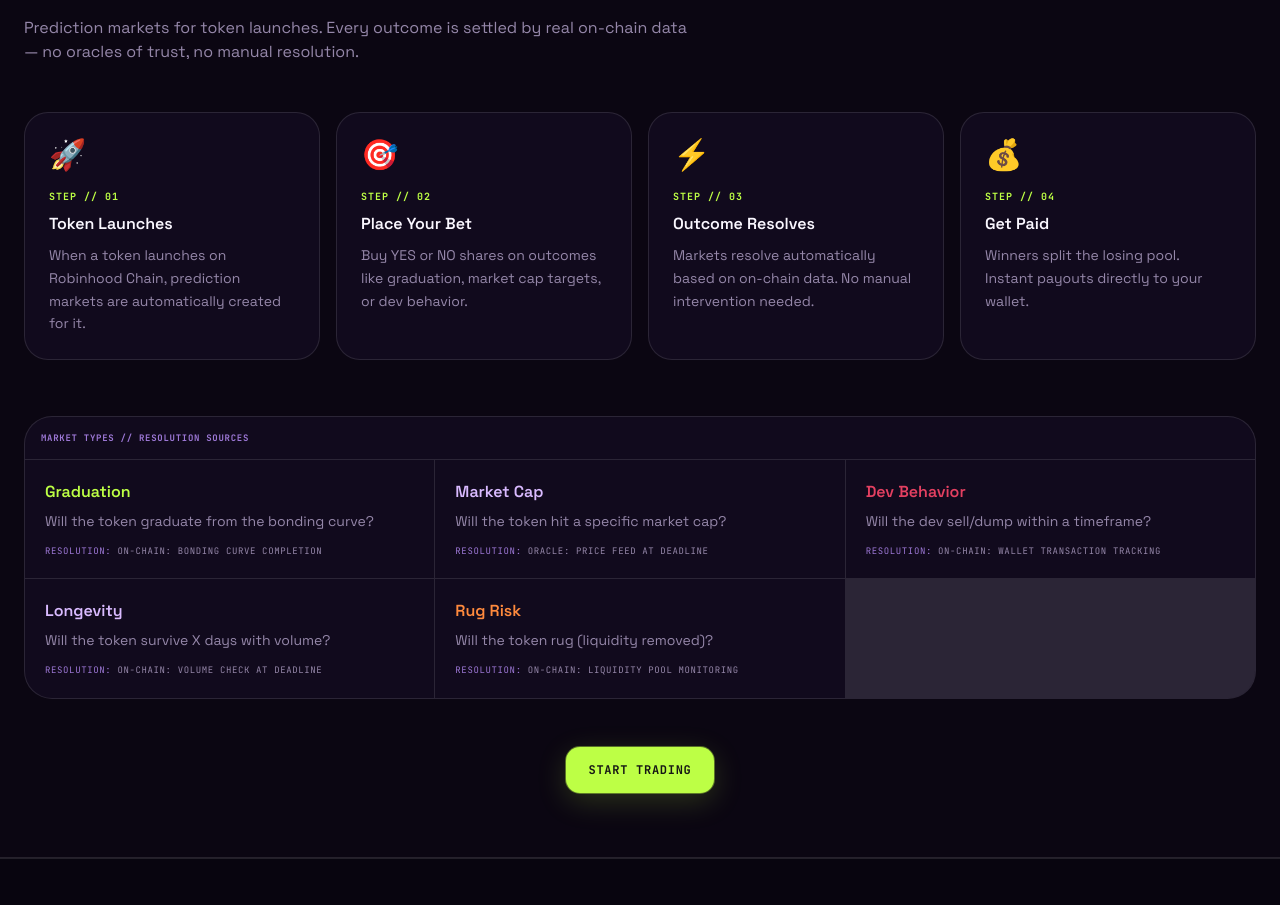
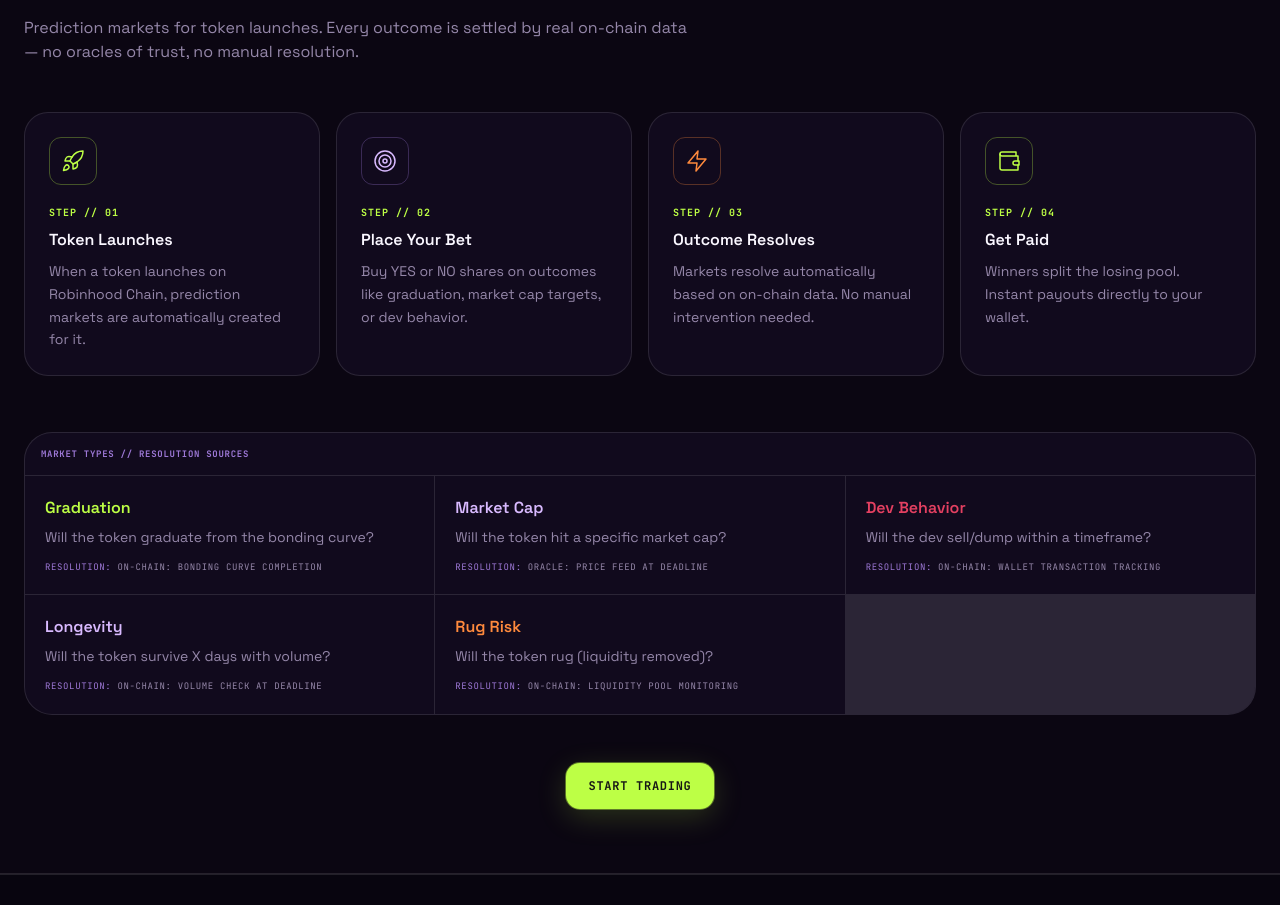
Before and after one commit to golputin/goonabe, a Next.js app: page / in a window 1280 px wide. Shown: the part 2920-3825 px from the top of the page. Built offline with nearby package versions, Linux system fonts and the light colour scheme.

Commit message:
style: replace emoji icons with SVG line icons (steps, market types, empty state)

```diff
--- a/app/docs/page.tsx
+++ b/app/docs/page.tsx
@@ -18,38 +18,78 @@ const NAV = [
   { id: 'faq', label: 'FAQ' },
 ];
 
+const DOC_ICONS = {
+  graduation: (
+    <svg viewBox="0 0 24 24" fill="none" stroke="currentColor" strokeWidth={1.5} strokeLinecap="round" strokeLinejoin="round" className="w-6 h-6">
+      <path d="M22 10 12 5 2 10l10 5 10-5z" />
+      <path d="M6 12v5c0 1.66 2.69 3 6 3s6-1.34 6-3v-5" />
+      <path d="M22 10v6" />
+    </svg>
+  ),
+  chart: (
+    <svg viewBox="0 0 24 24" fill="none" stroke="currentColor" strokeWidth={1.5} strokeLinecap="round" strokeLinejoin="round" className="w-6 h-6">
+      <path d="M3 3v18h18" />
+      <path d="m7 14 4-4 3 3 5-6" />
+    </svg>
+  ),
+  eye: (
+    <svg viewBox="0 0 24 24" fill="none" stroke="currentColor" strokeWidth={1.5} strokeLinecap="round" strokeLinejoin="round" className="w-6 h-6">
+      <path d="M2 12s3.5-7 10-7 10 7 10 7-3.5 7-10 7-10-7-10-7z" />
+      <circle cx="12" cy="12" r="3" />
+    </svg>
+  ),
+  clock: (
+    <svg viewBox="0 0 24 24" fill="none" stroke="currentColor" strokeWidth={1.5} strokeLinecap="round" strokeLinejoin="round" className="w-6 h-6">
+      <circle cx="12" cy="12" r="10" />
+      <path d="M12 6v6l4 2" />
+    </svg>
+  ),
+  alert: (
+    <svg viewBox="0 0 24 24" fill="none" stroke="currentColor" strokeWidth={1.5} strokeLinecap="round" strokeLinejoin="round" className="w-6 h-6">
+      <path d="m10.29 3.86-8.2 14.14A2 2 0 0 0 3.82 21h16.36a2 2 0 0 0 1.73-3L13.71 3.86a2 2 0 0 0-3.42 0z" />
+      <path d="M12 9v4" />
+      <path d="M12 17h.01" />
+    </svg>
+  ),
+};
+
 const MARKET_TYPES = [
   {
     type: 'Graduation',
-    icon: '🎓',
+    icon: DOC_ICONS.graduation,
+    accent: 'text-lime border-lime/30 bg-lime/8',
     question: 'Will the token graduate from the bonding curve?',
     resolution: 'On-chain: bonding curve completion',
     color: 'text-lime',
   },
   {
     type: 'Market Cap',
-    icon: '📊',
+    icon: DOC_ICONS.chart,
+    accent: 'text-lavender-light border-lavender/30 bg-lavender/8',
     question: 'Will the token hit a specific market cap by the deadline?',
     resolution: 'Oracle: price feed at deadline',
     color: 'text-lavender-light',
   },
   {
     type: 'Dev Behavior',
-    icon: '🕵️',
+    icon: DOC_ICONS.eye,
+    accent: 'text-danger border-danger/30 bg-danger/8',
     question: 'Will the dev sell more than X% of supply within a timeframe?',
     resolution: 'On-chain: wallet transaction tracking',
     color: 'text-danger',
   },
   {
     type: 'Longevity',
-    icon: '⏳',
+    icon: DOC_ICONS.clock,
+    accent: 'text-lavender-light border-lavender/30 bg-lavender/8',
     question: 'Will the token survive X days with active volume?',
     resolution: 'On-chain: volume check at deadline',
     color: 'text-lavender-light',
   },
   {
     type: 'Rug Risk',
-    icon: '🧨',
+    icon: DOC_ICONS.alert,
+    accent: 'text-orange border-orange/30 bg-orange/8',
     question: 'Will the token rug (liquidity removed) within a timeframe?',
     resolution: 'On-chain: liquidity pool monitoring',
     color: 'text-orange',
@@ -222,7 +262,9 @@ export default function DocsPage() {
                   <div className="divide-y divide-line">
                     {MARKET_TYPES.map((m) => (
                       <div key={m.type} className="p-5 sm:p-6 grid sm:grid-cols-[auto_1fr] gap-4">
-                        <div className="text-2xl">{m.icon}</div>
+                        <div className={`w-12 h-12 rounded-xl border grid place-items-center flex-none ${m.accent}`}>
+                          {m.icon}
+                        </div>
                         <div>
                           <div className={`font-display font-semibold text-lg ${m.color}`}>{m.type}</div>
                           <p className="text-sm text-ink-soft mt-1 mb-2">{m.question}</p>
--- a/components/HowItWorks.tsx
+++ b/components/HowItWorks.tsx
@@ -1,27 +1,61 @@
+const ICONS = {
+  launch: (
+    <svg viewBox="0 0 24 24" fill="none" stroke="currentColor" strokeWidth={1.5} strokeLinecap="round" strokeLinejoin="round" className="w-6 h-6">
+      <path d="M4.5 16.5c-1.5 1.26-2 5-2 5s3.74-.5 5-2c.71-.84.7-2.13-.09-2.91a2.18 2.18 0 0 0-2.91-.09z" />
+      <path d="m12 15-3-3a22 22 0 0 1 2-3.95A12.88 12.88 0 0 1 22 2c0 2.72-.78 7.5-6 11a22.35 22.35 0 0 1-4 2z" />
+      <path d="M9 12H4s.55-3.03 2-4c1.62-1.08 5 0 5 0" />
+      <path d="M12 15v5s3.03-.55 4-2c1.08-1.62 0-5 0-5" />
+    </svg>
+  ),
+  target: (
+    <svg viewBox="0 0 24 24" fill="none" stroke="currentColor" strokeWidth={1.5} strokeLinecap="round" strokeLinejoin="round" className="w-6 h-6">
+      <circle cx="12" cy="12" r="10" />
+      <circle cx="12" cy="12" r="6" />
+      <circle cx="12" cy="12" r="2" />
+    </svg>
+  ),
+  bolt: (
+    <svg viewBox="0 0 24 24" fill="none" stroke="currentColor" strokeWidth={1.5} strokeLinecap="round" strokeLinejoin="round" className="w-6 h-6">
+      <path d="M13 2 3 14h9l-1 8 10-12h-9l1-8z" />
+    </svg>
+  ),
+  payout: (
+    <svg viewBox="0 0 24 24" fill="none" stroke="currentColor" strokeWidth={1.5} strokeLinecap="round" strokeLinejoin="round" className="w-6 h-6">
+      <path d="M21 12V7H5a2 2 0 0 1 0-4h14v4" />
+      <path d="M3 5v14a2 2 0 0 0 2 2h16v-5" />
+      <path d="M18 12a2 2 0 0 0 0 4h4v-4Z" />
+    </svg>
+  ),
+};
+
 const STEPS = [
   {
     step: '01',
     title: 'Token Launches',
     description: 'When a token launches on Robinhood Chain, prediction markets are automatically created for it.',
-    icon: '🚀',
+    icon: ICONS.launch,
+    accent: 'text-lime border-lime/30 bg-lime/8',
   },
   {
     step: '02',
     title: 'Place Your Bet',
     description: 'Buy YES or NO shares on outcomes like graduation, market cap targets, or dev behavior.',
-    icon: '🎯',
+    icon: ICONS.target,
+    accent: 'text-lavender-light border-lavender/30 bg-lavender/8',
   },
   {
     step: '03',
     title: 'Outcome Resolves',
     description: 'Markets resolve automatically based on on-chain data. No manual intervention needed.',
-    icon: '⚡',
+    icon: ICONS.bolt,
+    accent: 'text-orange border-orange/30 bg-orange/8',
   },
   {
     step: '04',
     title: 'Get Paid',
     description: 'Winners split the losing pool. Instant payouts directly to your wallet.',
-    icon: '💰',
+    icon: ICONS.payout,
+    accent: 'text-lime border-lime/30 bg-lime/8',
   },
 ];
 
@@ -81,7 +115,9 @@ export default function HowItWorks() {
               key={step.step}
               className="card-hover rounded-panel border border-line bg-paper p-6"
             >
-              <div className="text-3xl mb-4">{step.icon}</div>
+              <div className={`w-12 h-12 rounded-xl border grid place-items-center mb-5 ${step.accent}`}>
+                {step.icon}
+              </div>
               <div className="font-mono text-[10px] font-bold tracking-[0.1em] text-lime mb-2">
                 STEP // {step.step}
               </div>
--- a/components/MarketGrid.tsx
+++ b/components/MarketGrid.tsx
@@ -184,7 +184,12 @@ export default function MarketGrid() {
       {/* Empty state */}
       {filteredMarkets.length === 0 && (
         <div className="text-center py-16">
-          <div className="text-4xl mb-4">🔍</div>
+          <div className="w-12 h-12 mx-auto mb-4 rounded-xl border border-line bg-paper grid place-items-center text-muted">
+            <svg viewBox="0 0 24 24" fill="none" stroke="currentColor" strokeWidth={1.5} strokeLinecap="round" strokeLinejoin="round" className="w-6 h-6">
+              <circle cx="11" cy="11" r="8" />
+              <path d="m21 21-4.35-4.35" />
+            </svg>
+          </div>
           <p className="font-mono text-xs uppercase tracking-[0.08em] text-muted">
             No markets found for this filter.
           </p>
```
